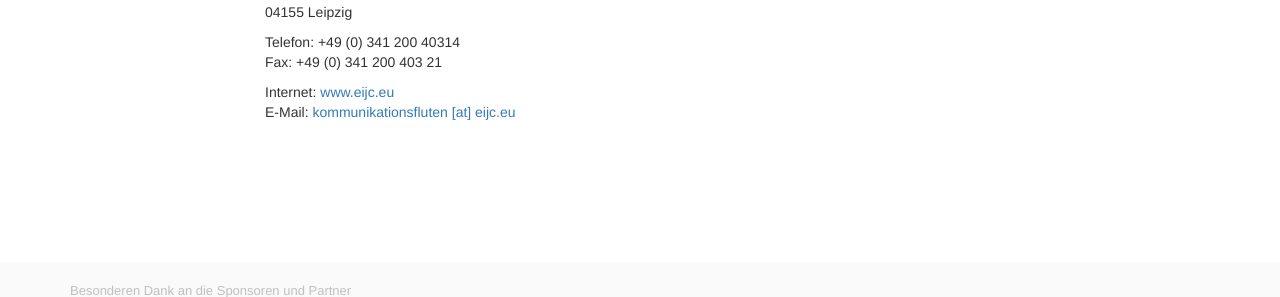
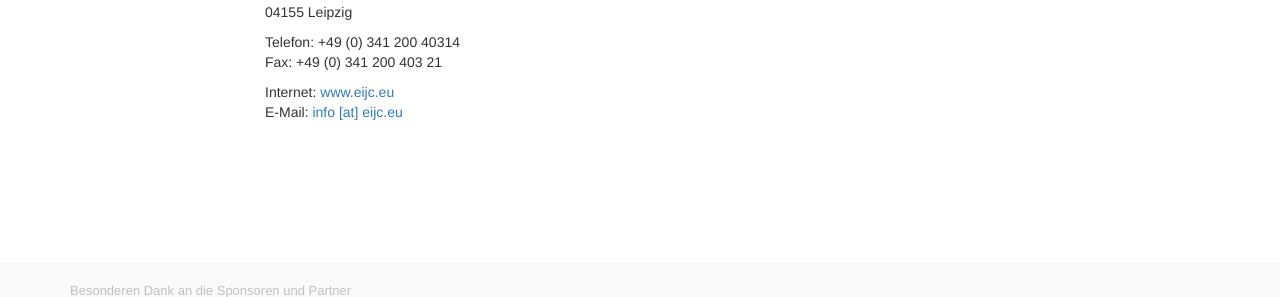
Before and after one commit to susedev/test, a Jekyll site: the page built from kontakt.html, in a window 1280 px wide. Shown: the part 829-1126 px from the top of the page. Built offline with Jekyll 4.4.1, drawn with Linux system fonts in a browser that asks for light colours; nearby versions of some CDN libraries.

Commit message:
Edit from JekyllCMS

```diff
--- a/kontakt.html
+++ b/kontakt.html
@@ -47,7 +47,7 @@ Menckestra&szlig;e 27<br />
 Fax: +49 (0) 341 200 403 21</p>
 
 <p>Internet: <a href="http://www.eijc.eu/de/" target="_blank">www.eijc.eu</a><br />
-E-Mail: <a href="mailto:kommunikationsfluten@eijc.eu">kommunikationsfluten [at] eijc.eu</a></p>
+E-Mail: <a href="mailto:info@eijc.eu">info [at] eijc.eu</a></p>
 
 <h3>&nbsp;</h3>
 
```
